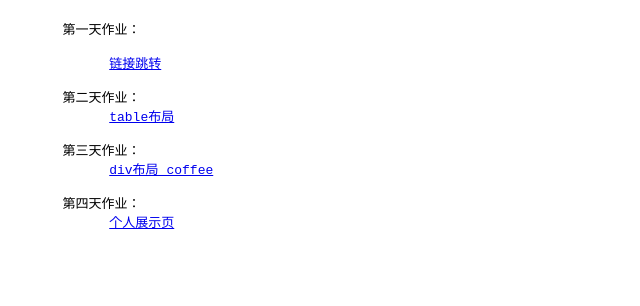
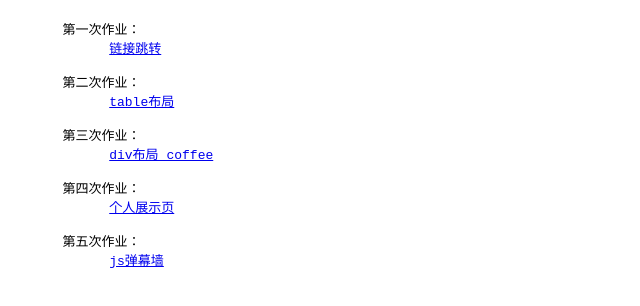
Before and after one commit to J-Fly/traint, a plain HTML site: page index.html in a window 1280 px wide. Shown: the part 70-376 px from the top of the page, without its empty margins (0-640 px from the left). Drawn offline with Linux system fonts and the light colour scheme.

Commit message:
更新首页

```diff
--- a/index.html
+++ b/index.html
@@ -10,18 +10,20 @@
   <body>
     <h1 style="padding-left: 50px;">王景辉-实训作业目录</h1>
     <pre>
-        第一天作业：
-
+        第一次作业：
               <a href="day_01.html">链接跳转</a>
 
-        第二天作业：
+        第二次作业：
               <a href="coffee.html">table布局</a>
 
-        第三天作业：
+        第三次作业：
               <a href="coffee_div.html">div布局_coffee</a>
 
-        第四天作业：
+        第四次作业：
               <a href="showme.html">个人展示页</a>
+
+        第五次作业：
+              <a href="barrage_div/index.html">js弹幕墙</a>
 
     </pre>
   </body>
```
